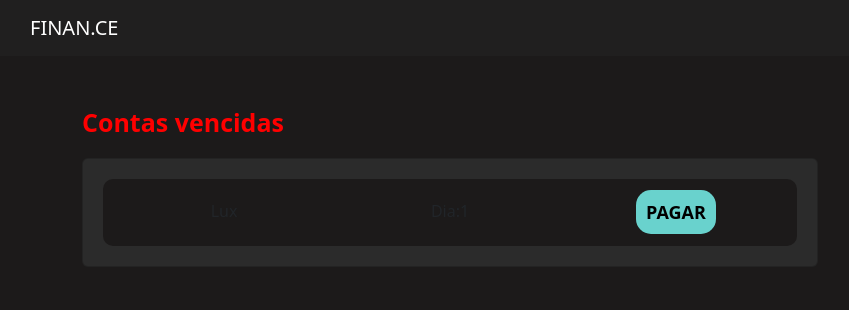
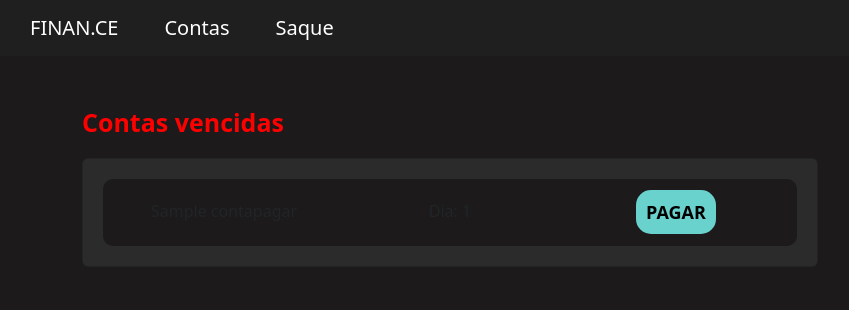
Before and after one commit to Gusthgomes/Finace, a Django app: page /contas/ver_contas/ in a window 1280 px wide. Shown: the top 310 px of the page, without its empty margins (0-849 px from the left). Run offline with Django 4.2, Linux system fonts and the light colour scheme; tables that the repository leaves empty hold one stand-in row (values such as "Sample post").

Commit message:
feat: add url Accounts

```diff
--- a/contas/templates/ver_contas.html
+++ b/contas/templates/ver_contas.html
@@ -26,25 +26,28 @@
         {% endif %}
         <br>
         <div class="row">
-
             <div class="col-md-8">
-                <p class="fonte-destaque" style="color: red;">Contas vencidas</p>
-                <div class="card">
-
+                {% if not contas_vencidas %}
+                    <p class="fonte-destaque">Ufa, nenhuma conta vencida.</p>
+                {% else %}
+                    <p class="fonte-destaque" style="color: red;">Contas vencidas</p>
+                    <div class="card">
+                        {% for conta in contas_vencidas %}
                             <div class="linha-conta">
                                 <div class="row">
                                     <div class="col-md text-center">
-                                        Lux
+                                        {{conta}}
                                     </div>
                                     <div class="col-md text-center">
-                                        Dia:1
+                                        Dia: {{conta.dia_pagamento}}
                                     </div>
                                     <div class="col-md text-center">
                                         <a href="#" class="botao-principal">PAGAR</a>
                                     </div>
                                 </div>
                             </div>
-
+                        {% endfor %}
+                {% endif %}
                 </div>
                 <br>
                 <br>
--- a/contas/views.py
+++ b/contas/views.py
@@ -45,3 +45,5 @@ def ver_contas(request):
     restantes = contas.exclude(id__in=contas_vencidas).exclude(id__in=contas_pagas).exclude(id__in=contas_proximas_vencimento)
 
     return render(request, 'ver_contas.html', {'contas_vencidas': contas_vencidas, 'contas_proximas_vencimento': contas_proximas_vencimento, 'restantes': restantes})
+
+# TODO: implement url of accounts payment
--- a/templates/bases/base.html
+++ b/templates/bases/base.html
@@ -14,6 +14,8 @@
   <body>
     <nav class="navbar navbar-expand-lg navbar-dark" style="background-color: #201F1F;">
         <a class="navbar-brand" style="margin-left: 30px" href="{% url 'home'%}">FINAN.CE</a>
+        <a class="navbar-brand" style="margin-left: 30px" href="{% url 'ver_contas'%}">Contas</a>
+        <a class="navbar-brand" style="margin-left: 30px" href="{% url 'novo_valor'%}">Saque</a>
     </nav>
     {% block 'body' %}{% endblock %}
     <script src="https://cdn.jsdelivr.net/npm/bootstrap@5.3.0-alpha1/dist/js/bootstrap.bundle.min.js"></script>
```
Also changed, not shown: contas/migrations/0002_alter_contapagar_dia_pagamento.py (added), contas/migrations/0003_alter_contapagar_dia_pagamento.py (added).
